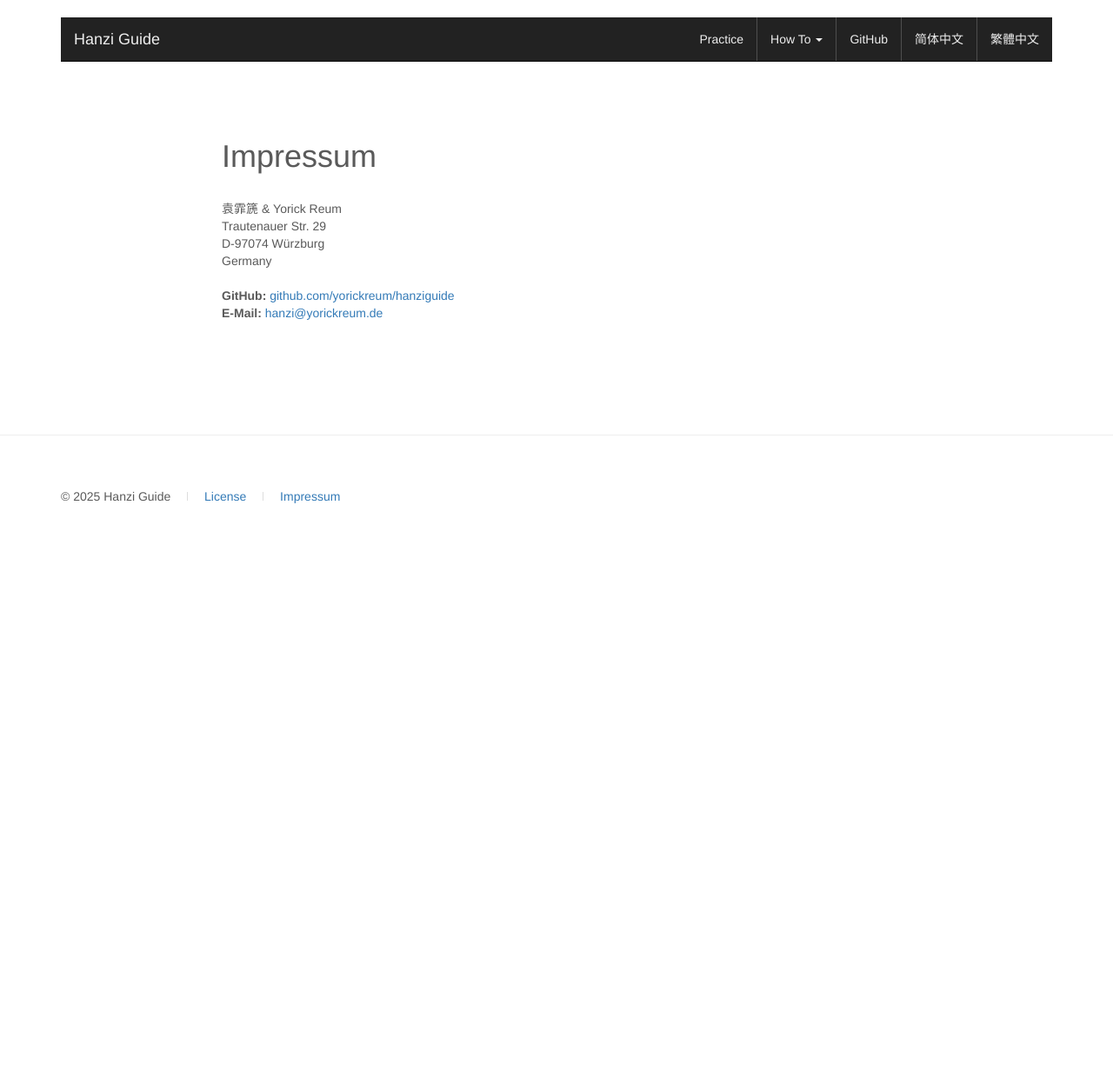
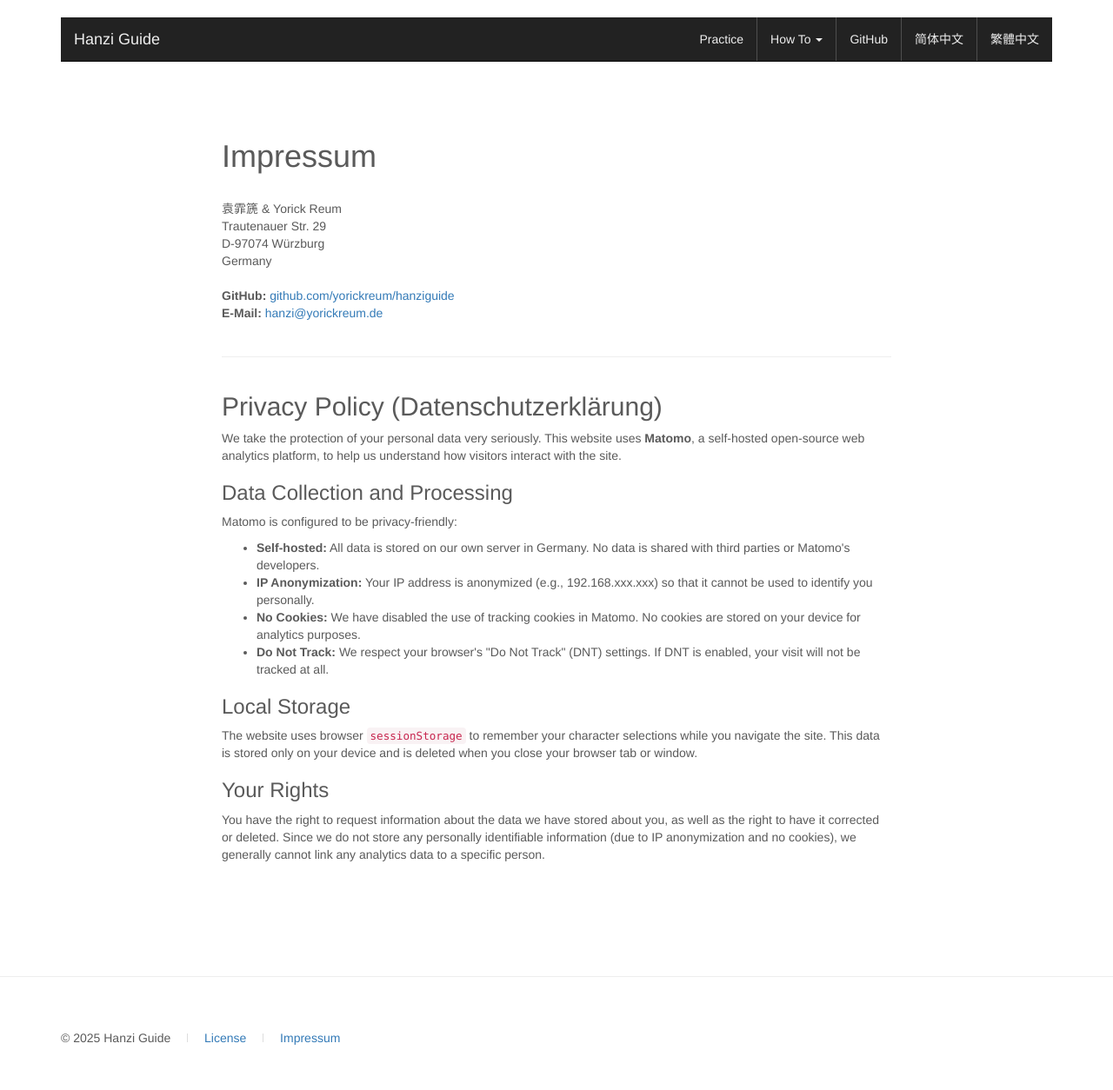
Before and after one commit to yorickreum/hanziguide, a Jekyll site: the page built from impressum.html, in a window 1280 px wide. Shown: the whole page at 87% size. Built offline with Jekyll 4.4.1, drawn with Linux system fonts in a browser that asks for light colours; comment, search, counter and statistics services are not loaded; before the commit the page ends 900 px from its top, so only the background shows below that.

Commit message:
Add Matomo analytics

```diff
--- a/_includes/head.html
+++ b/_includes/head.html
@@ -69,4 +69,22 @@
     <script src="/assets/cdn/opencc/opencc.min.js"></script>
     <script src="/assets/cdn/pinyin-pro/pinyin-pro.min.js"></script>
     <script src="/assets/cdn/to-jyutping/to-jyutping.min.js"></script>
-</head>
+
+    <!-- Matomo -->
+    <script>
+      var _paq = window._paq = window._paq || [];
+      /* tracker methods like "setCustomDimension" should be called before "trackPageView" */
+      _paq.push(['disableCookies']);
+      _paq.push(['trackPageView']);
+      _paq.push(['enableLinkTracking']);
+      (function() {
+        var u="//matomo.yorickreum.de/";
+        _paq.push(['setTrackerUrl', u+'matomo.php']);
+        _paq.push(['setSiteId', '1']);
+        var d=document, g=d.createElement('script'), s=d.getElementsByTagName('script')[0];
+        g.async=true; g.src=u+'matomo.js'; s.parentNode.insertBefore(g,s);
+      })();
+    </script>
+    <!-- End Matomo Code -->
+
+  </head>
--- a/impressum.html
+++ b/impressum.html
@@ -17,4 +17,33 @@
     <strong>GitHub:</strong> <a href="https://github.com/yorickreum/hanziguide" target="_blank">github.com/yorickreum/hanziguide</a><br>
     <strong>E-Mail:</strong> <a href="mailto:hanzi@yorickreum.de">hanzi@yorickreum.de</a>
   </p>
+
+  <hr style="margin-top: 40px; margin-bottom: 40px;">
+
+  <h2>Privacy Policy (Datenschutzerklärung)</h2>
+
+  <p>
+    We take the protection of your personal data very seriously. This website uses <strong>Matomo</strong>, a self-hosted open-source web analytics platform, to help us understand how visitors interact with the site.
+  </p>
+
+  <h3>Data Collection and Processing</h3>
+  <p>
+    Matomo is configured to be privacy-friendly:
+  </p>
+  <ul>
+    <li><strong>Self-hosted:</strong> All data is stored on our own server in Germany. No data is shared with third parties or Matomo's developers.</li>
+    <li><strong>IP Anonymization:</strong> Your IP address is anonymized (e.g., 192.168.xxx.xxx) so that it cannot be used to identify you personally.</li>
+    <li><strong>No Cookies:</strong> We have disabled the use of tracking cookies in Matomo. No cookies are stored on your device for analytics purposes.</li>
+    <li><strong>Do Not Track:</strong> We respect your browser's "Do Not Track" (DNT) settings. If DNT is enabled, your visit will not be tracked at all.</li>
+  </ul>
+
+  <h3>Local Storage</h3>
+  <p>
+    The website uses browser <code>sessionStorage</code> to remember your character selections while you navigate the site. This data is stored only on your device and is deleted when you close your browser tab or window.
+  </p>
+
+  <h3>Your Rights</h3>
+  <p>
+    You have the right to request information about the data we have stored about you, as well as the right to have it corrected or deleted. Since we do not store any personally identifiable information (due to IP anonymization and no cookies), we generally cannot link any analytics data to a specific person.
+  </p>
 </div>
```
Also changed, not shown: license.md.
